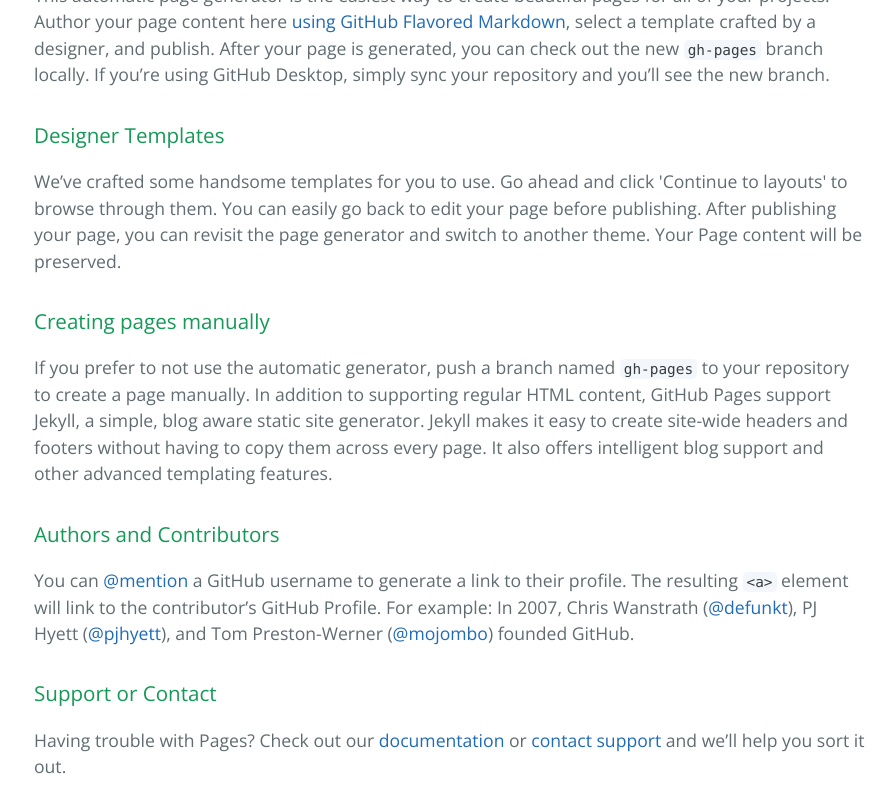
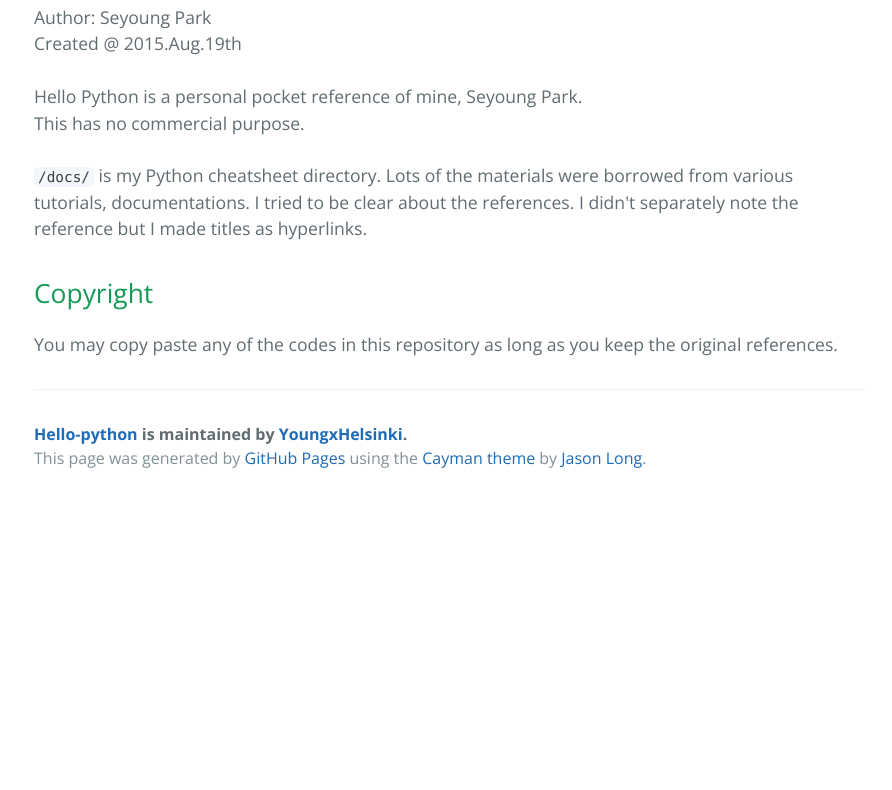
Before and after one commit to SuperShinyEyes/Hello-World, a plain HTML site: page index.html in a window 1280 px wide. Shown: the part 481-1271 px from the top of the page, without its empty margins (190-1082 px from the left). After the commit the page ends 983 px from the top, so only its background shows below. Drawn offline with nearby package versions, Linux system fonts and the light colour scheme.

```diff
--- a/index.html
+++ b/index.html
@@ -19,30 +19,25 @@
     </section>
 
     <section class="main-content">
-      <h3>
-<a id="welcome-to-github-pages" class="anchor" href="#welcome-to-github-pages" aria-hidden="true"><span class="octicon octicon-link"></span></a>Welcome to GitHub Pages.</h3>
+      <h1>
+<a id="hello-python" class="anchor" href="#hello-python" aria-hidden="true"><span class="octicon octicon-link"></span></a>Hello Python</h1>
 
-<p>This automatic page generator is the easiest way to create beautiful pages for all of your projects. Author your page content here <a href="https://guides.github.com/features/mastering-markdown/">using GitHub Flavored Markdown</a>, select a template crafted by a designer, and publish. After your page is generated, you can check out the new <code>gh-pages</code> branch locally. If you’re using GitHub Desktop, simply sync your repository and you’ll see the new branch.</p>
+<p>Author: Seyoung Park<br>
+Created @ 2015.Aug.19th
+<br><br>
+Hello Python is a personal pocket reference of mine, Seyoung Park.
+<br>
+This has no commercial purpose.
+<br><br>
+<code>/docs/</code> is my Python cheatsheet directory.
+Lots of the materials were borrowed from various tutorials, documentations.
+I tried to be clear about the references. I didn't separately note the reference
+but I made titles as hyperlinks.</p>
 
-<h3>
-<a id="designer-templates" class="anchor" href="#designer-templates" aria-hidden="true"><span class="octicon octicon-link"></span></a>Designer Templates</h3>
+<h2>
+<a id="copyright" class="anchor" href="#copyright" aria-hidden="true"><span class="octicon octicon-link"></span></a>Copyright</h2>
 
-<p>We’ve crafted some handsome templates for you to use. Go ahead and click 'Continue to layouts' to browse through them. You can easily go back to edit your page before publishing. After publishing your page, you can revisit the page generator and switch to another theme. Your Page content will be preserved.</p>
-
-<h3>
-<a id="creating-pages-manually" class="anchor" href="#creating-pages-manually" aria-hidden="true"><span class="octicon octicon-link"></span></a>Creating pages manually</h3>
-
-<p>If you prefer to not use the automatic generator, push a branch named <code>gh-pages</code> to your repository to create a page manually. In addition to supporting regular HTML content, GitHub Pages support Jekyll, a simple, blog aware static site generator. Jekyll makes it easy to create site-wide headers and footers without having to copy them across every page. It also offers intelligent blog support and other advanced templating features.</p>
-
-<h3>
-<a id="authors-and-contributors" class="anchor" href="#authors-and-contributors" aria-hidden="true"><span class="octicon octicon-link"></span></a>Authors and Contributors</h3>
-
-<p>You can <a href="https://github.com/blog/821" class="user-mention">@mention</a> a GitHub username to generate a link to their profile. The resulting <code>&lt;a&gt;</code> element will link to the contributor’s GitHub Profile. For example: In 2007, Chris Wanstrath (<a href="https://github.com/defunkt" class="user-mention">@defunkt</a>), PJ Hyett (<a href="https://github.com/pjhyett" class="user-mention">@pjhyett</a>), and Tom Preston-Werner (<a href="https://github.com/mojombo" class="user-mention">@mojombo</a>) founded GitHub.</p>
-
-<h3>
-<a id="support-or-contact" class="anchor" href="#support-or-contact" aria-hidden="true"><span class="octicon octicon-link"></span></a>Support or Contact</h3>
-
-<p>Having trouble with Pages? Check out our <a href="https://help.github.com/pages">documentation</a> or <a href="https://github.com/contact">contact support</a> and we’ll help you sort it out.</p>
+<p>You may copy paste any of the codes in this repository as long as you keep the original references.</p>
 
       <footer class="site-footer">
         <span class="site-footer-owner"><a href="https://github.com/YoungxHelsinki/Hello-Python">Hello-python</a> is maintained by <a href="https://github.com/YoungxHelsinki">YoungxHelsinki</a>.</span>
```
Also changed, not shown: params.json (+1 -1 lines).
